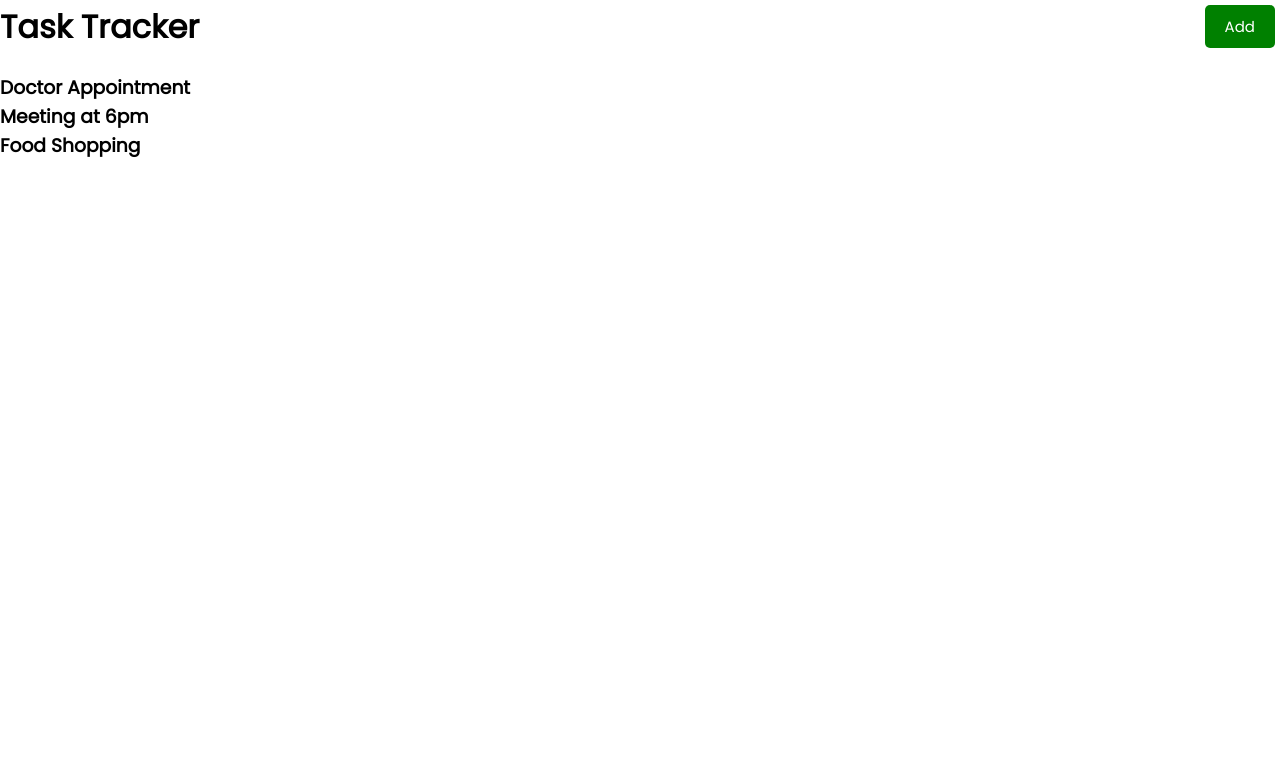
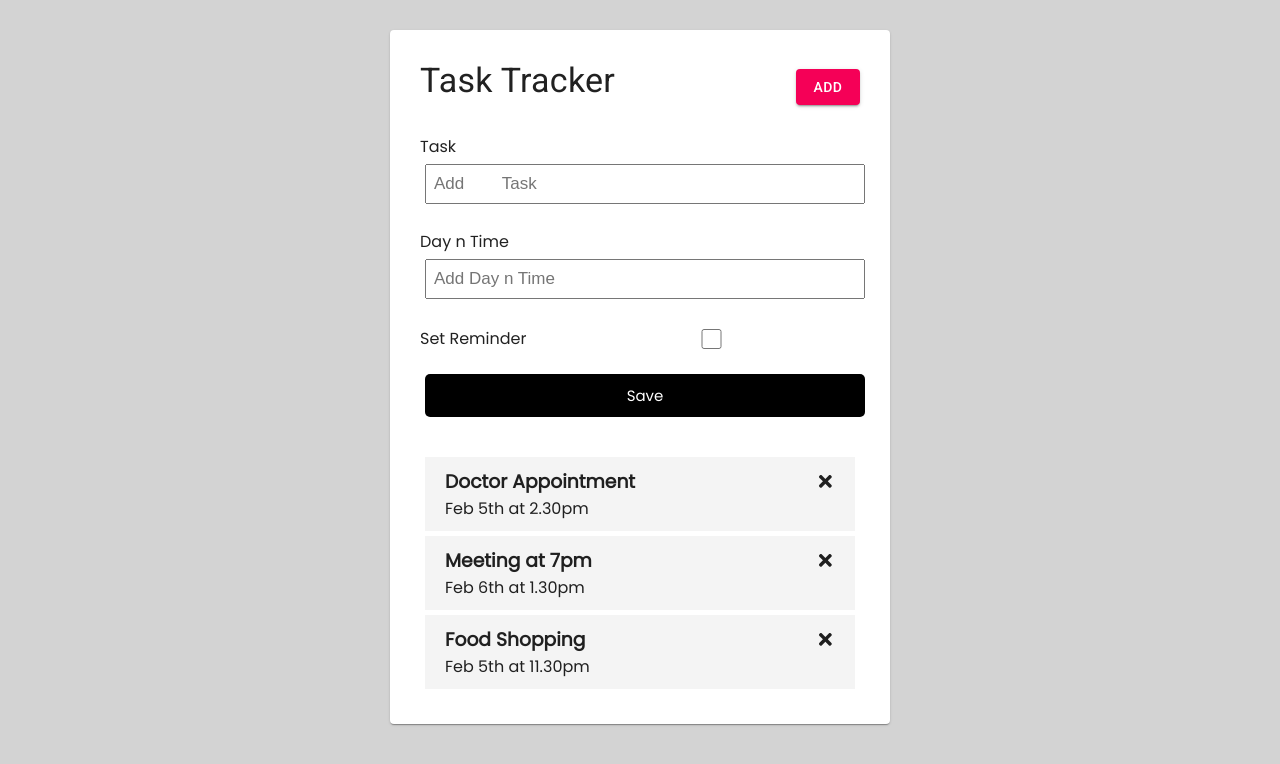
Before and after one commit to howyongguan/react-task-tracker, a React (Create React App) app: page / in a window 1280 px wide. Shown: the top 764 px of the page. Built offline with nearby package versions, Linux system fonts and the light colour scheme.

Commit message:
tracker-adding task input

```diff
--- a/package.json
+++ b/package.json
@@ -3,14 +3,16 @@
   "version": "0.1.0",
   "private": true,
   "dependencies": {
+    "@material-ui/core": "^4.11.4",
     "@testing-library/jest-dom": "^5.13.0",
     "@testing-library/react": "^11.2.7",
     "@testing-library/user-event": "^12.8.3",
     "react": "^17.0.2",
-    "node-sass": "^4.14.1",
     "react-dom": "^17.0.2",
+    "react-icons": "^4.2.0",
     "react-scripts": "4.0.3",
-    "web-vitals": "^1.1.2"
+    "web-vitals": "^1.1.2",
+    "yarn": "^1.22.10"
   },
   "scripts": {
     "start": "react-scripts start",
--- a/public/index.html
+++ b/public/index.html
@@ -15,6 +15,11 @@
       user's mobile device or desktop. See https://developers.google.com/web/fundamentals/web-app-manifest/
     -->
     <link rel="manifest" href="%PUBLIC_URL%/manifest.json" />
+    <link
+    rel="stylesheet" href="https://fonts.googleapis.com/css?family=Roboto:300,400,500,700&display=swap" />
+    <link rel="stylesheet" href="https://fonts.googleapis.com/icon?family=Material+Icons" />
+
+
 
     <title>Task Tracker </title>
   </head>
--- a/src/App.js
+++ b/src/App.js
@@ -1,10 +1,15 @@
 import { useState } from 'react'
 import Header from './components/Header'
 import Tasks from './components/Tasks'
+import AddTask from './components/AddTask'
+import React, {Component} from 'react';
+import Button from "@material-ui/core/Button"
+import Card from '@material-ui/core/Card';
+import AppBar from '@material-ui/core/AppBar';
 
-
-const App = () => {
-  const [tasks, setTasks]=useState([
+export default class App extends Component{
+ state={
+  tasks : [
     {
       id: 1,
       text: "Doctor Appointment",
@@ -14,7 +19,7 @@ const App = () => {
 
     {
       id: 2,
-        text: "Meeting at 6pm",
+      text: "Meeting at 7pm",
       day: "Feb 6th at 1.30pm",
       reminder: true,
     },
@@ -24,17 +29,49 @@ const App = () => {
       text: "Food Shopping ",
       day: "Feb 5th at 11.30pm",
       reminder: true,
-      },
-    ])
+    }, ],
+  };
 
-  return (
-    <div className="Container">
-      <Header />
-      <Tasks tasks={tasks} />
+ handlePushNewTasks = () =>{
+     const newStuff={
+     id: 4,
+    text: "New Car wash ",
+    day: "Feb 3th at 1.30pm",
+    reminder: true,
+   }
+   const newTaskList = this.state.tasks;
+   newTaskList.push(newStuff);
+
+   this.setState({
+    tasks:newTaskList
+   })
 
 
-     </div>
-   )
+ };
+
+ //Add Task
+  AddTask =(task) =>{
+  console.log (task)}
+
+
+//delete task
+
+  deleteTask= (id)=>{
+  console.log ('delete',id)
 }
 
- export default App;
+
+
+  render(){
+    return(
+      <Card className="container">
+      { <Header handlePushNewTasks={this.handlePushNewTasks}/>}
+      <AddTask onAdd={this.state.addTask}/>
+      <Tasks tasks={this.state.tasks} onDelete={this.state.deleteTask} />
+
+       {/* <Tasks tasks={this.state.tasks} /> */}
+      </Card>
+
+     );
+    }
+  }
--- /dev/null
+++ b/src/components/AddTask.js
@@ -0,0 +1,61 @@
+import {useState} from 'react'
+
+
+const AddTask =({ onAdd})=>{
+    const [text, setText]= useState('')
+    const [day, setDay]= useState('')
+    const [reminder, setReminder]= useState(false)
+
+
+const onSubmit=(e)=>{
+    e.preventDefailt()
+    if(!Text) {
+        alert('Please add a task')
+        return
+    }
+    onAdd(text,day,reminder)
+
+    setText('  ')
+    setDay('  ')
+    setReminder(false)
+}
+
+return(
+<form className='add-form' onSubmit={onSubmit}>
+    <div className='form-control'>
+        <label>Task</label>
+        <input type='text' placeholder='Add
+        Task' value={text} onChange={(e)=>setText(e.target.value)}
+
+        />
+    </div>
+
+    <div className='form-control'>
+        <label>Day n Time</label>
+        <input type='text' placeholder='Add Day n Time'
+        value={day} onChange={(e)=>setDay(e.target.value)}
+        />
+    </div>
+
+    <div className='form-control
+    form-control-check'>
+        <label>Set Reminder</label>
+        <input type='checkbox'
+        checked={reminder}
+        value={reminder} onChange={(e)=>setReminder(e.currentTarget.checked)}
+        />
+    </div>
+
+    <input type='submit' value='Save'
+    className='btn btn-block'
+
+    />
+
+
+
+</form>
+
+)
+
+}
+export default AddTask
--- a/src/components/Header.js
+++ b/src/components/Header.js
@@ -1,22 +1,34 @@
 import PropTypes from 'prop-types'
-import Button from './Button'
+// import Button from './Button'
+import Button from "@material-ui/core/Button"
+import Typography from '@material-ui/core/Typography';
+import React, {Component} from 'react';
 
-const Header = ({title}) => {
-    return (
+
+export default class Header extends Component{
+    render(){
+        return(
         <header className='header'>
-            <h1>{title}</h1>
-            <Button color='green' text='Add' />
+        <Typography variant="h4" gutterBottom>
+        {this.props.title}
+        </Typography>
+       <Button variant="contained" color="secondary"
+       onClick={this.props.handlePushNewTasks}
+       >
+           Add
+       </Button>
+    </header>
 
-        </header>
-    )
+        )
+
+    }
 }
 
+
  Header.defaultProps ={
-     title: 'Task Tracker ',
+     title: 'Task Tracker',
 
  }
-
-
 
  Header.propTypes={
     title: PropTypes.string.isRequired,
@@ -26,5 +38,3 @@ const Header = ({title}) => {
 // const headingStyle={
 //     color: 'red',
 //     backgroundColor:'black'}
-
-export default Header
--- /dev/null
+++ b/src/components/Task.js
@@ -0,0 +1,18 @@
+import {FaTimes} from 'react-icons/fa'
+
+const Task =({task,onDelete}) =>{
+    return(
+        <div className='task'>
+        <h3>
+            {task.text} {' '}
+            <FaTimes
+            onClick={onDelete}
+            />
+
+             </h3>
+        <p>{task.day}</p>
+
+        </div>
+    )
+}
+export default Task
--- a/src/components/Tasks.js
+++ b/src/components/Tasks.js
@@ -1,11 +1,23 @@
-const Tasks = ({tasks}) => {
-  return (
+import { render } from '@testing-library/react';
+import React, {Component} from 'react';
+import Typography from '@material-ui/core/Typography';
+import Task from './Task'
+import Card from '@material-ui/core/Card';
+
+export default class Tasks extends Component{
+render(){
+  return(
     <>
-      {tasks.map((task) => (
-        <h3 key={task.id}>{task.text}</h3>
-      ))}
-    </>
+    {this.props.tasks.map((task) => (
+     //   <Typography variant="body2" key={task.id}>{task.text}
+     //   </Typography>
+        <Task
+
+        key={task.id} task={task}/>
+
+      //<task key={task.id} task={task}/>
+    ))}
+  </>
   )
 }
-
-export default Tasks
+}
--- a/src/index.css
+++ b/src/index.css
@@ -8,14 +8,14 @@
 
 body {
   font-family: 'Poppins', sans-serif;
-}
+  background-color:rgb(211, 211, 211)}
 
 .container {
   max-width: 500px;
   margin: 30px auto;
   overflow: auto;
   min-height: 300px;
-  border: 1px solid steelblue;
+  /* border: 1px solid steelblue; */
   padding: 30px;
   border-radius: 5px;
 }
```
Also changed, not shown: 2 other files (tests, documents, lock files or other folders). Lines whose indentation alone changed are shown as unchanged.
